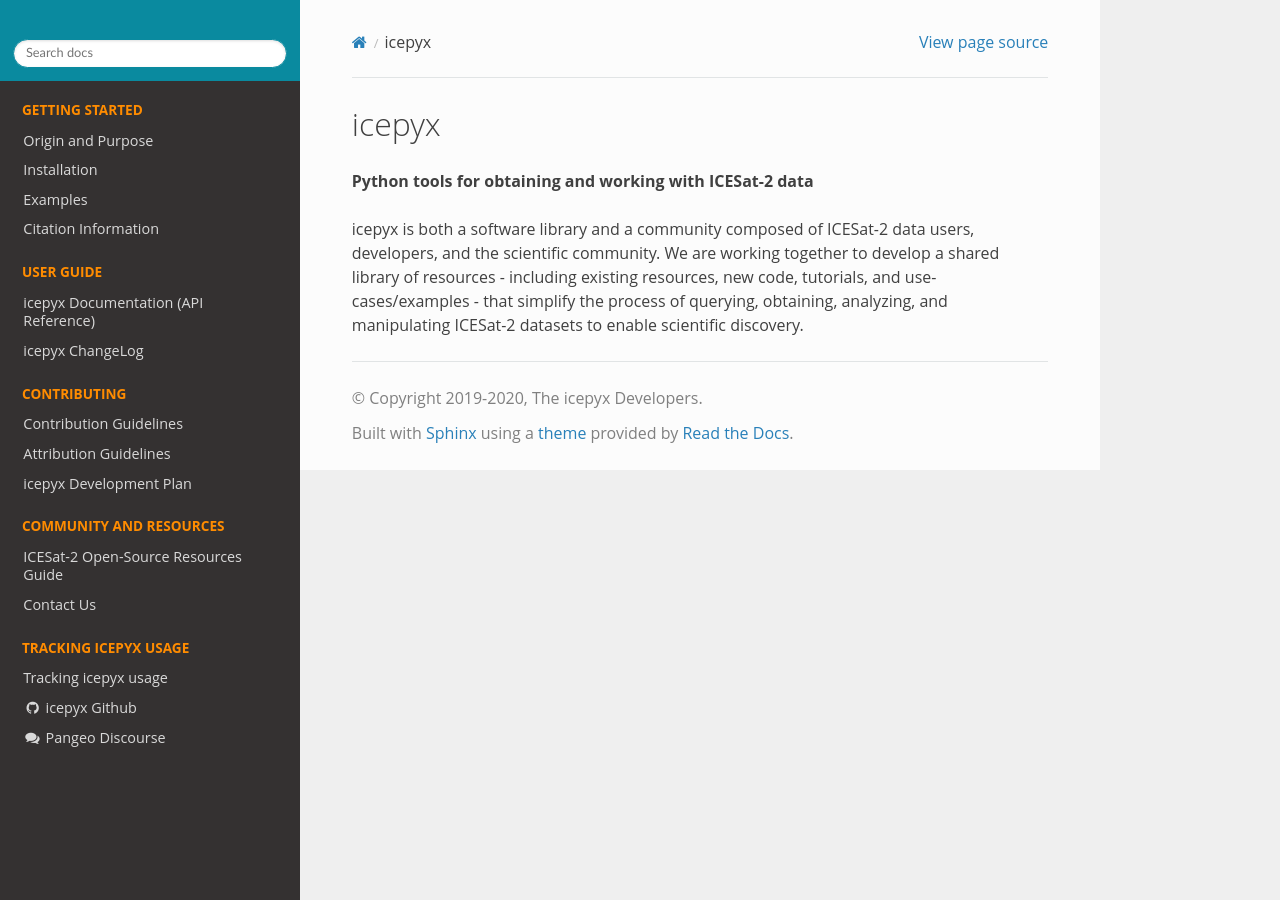
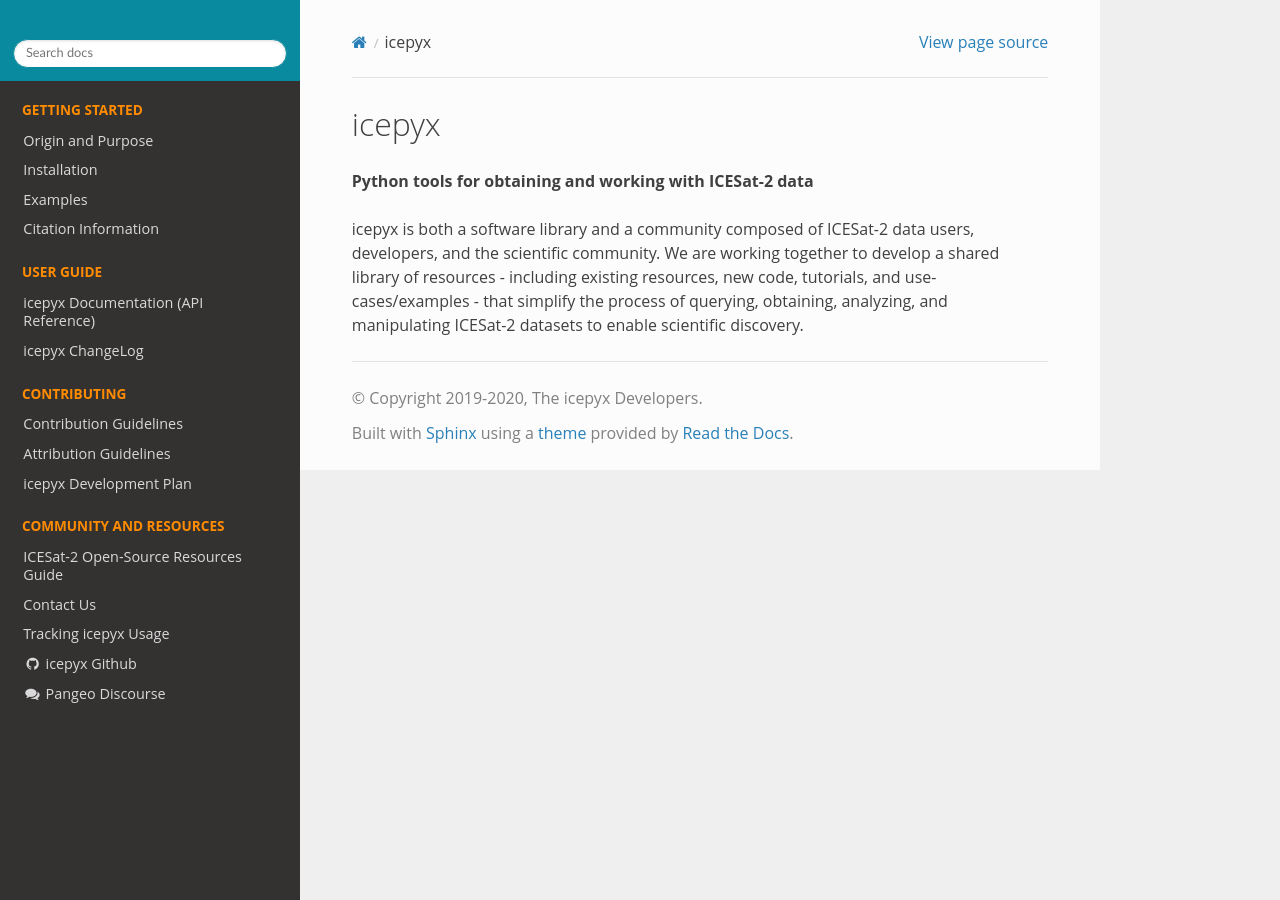
Before and after one commit to icesat2py/icepyx, a Sphinx documentation site: the page built from doc/source/index.rst, in a window 1280 px wide. Built offline with Sphinx 7.4.7 and the Read the Docs theme 2.0.0, drawn with Linux system fonts in a browser that asks for light colours; pages that are not in the unit, such as notebooks, are missing from menus; the version number is read from the project's files by our own code.

```diff
--- a/doc/source/conf.py
+++ b/doc/source/conf.py
@@ -39,6 +39,7 @@ extensions = [
     "nbsphinx",
     "recommonmark",
     "contributors",  # custom extension, from pandas
+    "spinxcontrib.bibtex",
 ]
 
 source_suffix = {
@@ -98,3 +99,16 @@ html_context = {
 
 def setup(app):
     app.add_stylesheet("style.css")
+
+
+# -- Options for pybtex output ------------------------------------------------
+# load our plugins for manual bibstyle
+# from https://github.com/gimli-org/gimli/blob/22038cbdcecd6236778718aee07b1ccf8d3c8a5d/doc/conf.py
+
+# temporary disable due to python3 pybtex quirks
+for dist in pkg_resources.find_distributions(
+    SPHINXDOC_PATH + "/_templates/pybtex_plugins/"
+):
+    pkg_resources.working_set.add(dist)
+
+# End pybtex stuff
--- a/doc/source/index.rst
+++ b/doc/source/index.rst
@@ -44,10 +44,4 @@ icepyx is both a software library and a community composed of ICESat-2 data user
 
    community/resources
    community/contact
-
-.. toctree::
-   :maxdepth: 2
-   :hidden:
-   :caption: Tracking icepyx Usage
-
    tracking/tracking
--- a/doc/source/tracking/tracking.rst
+++ b/doc/source/tracking/tracking.rst
@@ -1,5 +1,5 @@
-Tracking icepyx usage
-=======================
+Tracking icepyx Usage
+======================
 
 Tracking icepyx usage in the community
 
@@ -7,6 +7,7 @@ Tracking icepyx usage in the community
 Projects and Organizations
 --------------------------
 Projects and organizations that use icepyx (this list is still being populated as of Oct 2020)
+
 - `NSIDC <https://nsidc.org/data/icesat-2/tools>`_
 - `University of Washington e-Science institute <https://escience.washington.edu/>`_
 - `ICESat-2 Cryospheric Hackweeks <https://icesat-2hackweek.github.io/learning-resources/>`_
--- a/doc/source/user_guide/changelog/template.rst
+++ b/doc/source/user_guide/changelog/template.rst
@@ -1,7 +1,7 @@
-.. _whatsnew_030:
+.. _whatsnew_0x0:
 
 What's new in 0.3.0-alpha (?? DATE ??)
------------------------------------
+-------------------------------------
 
 These are the changes in icepyx 0.3.0-alpha See :ref:`release` for a full changelog
 including other versions of icepyx.
```
